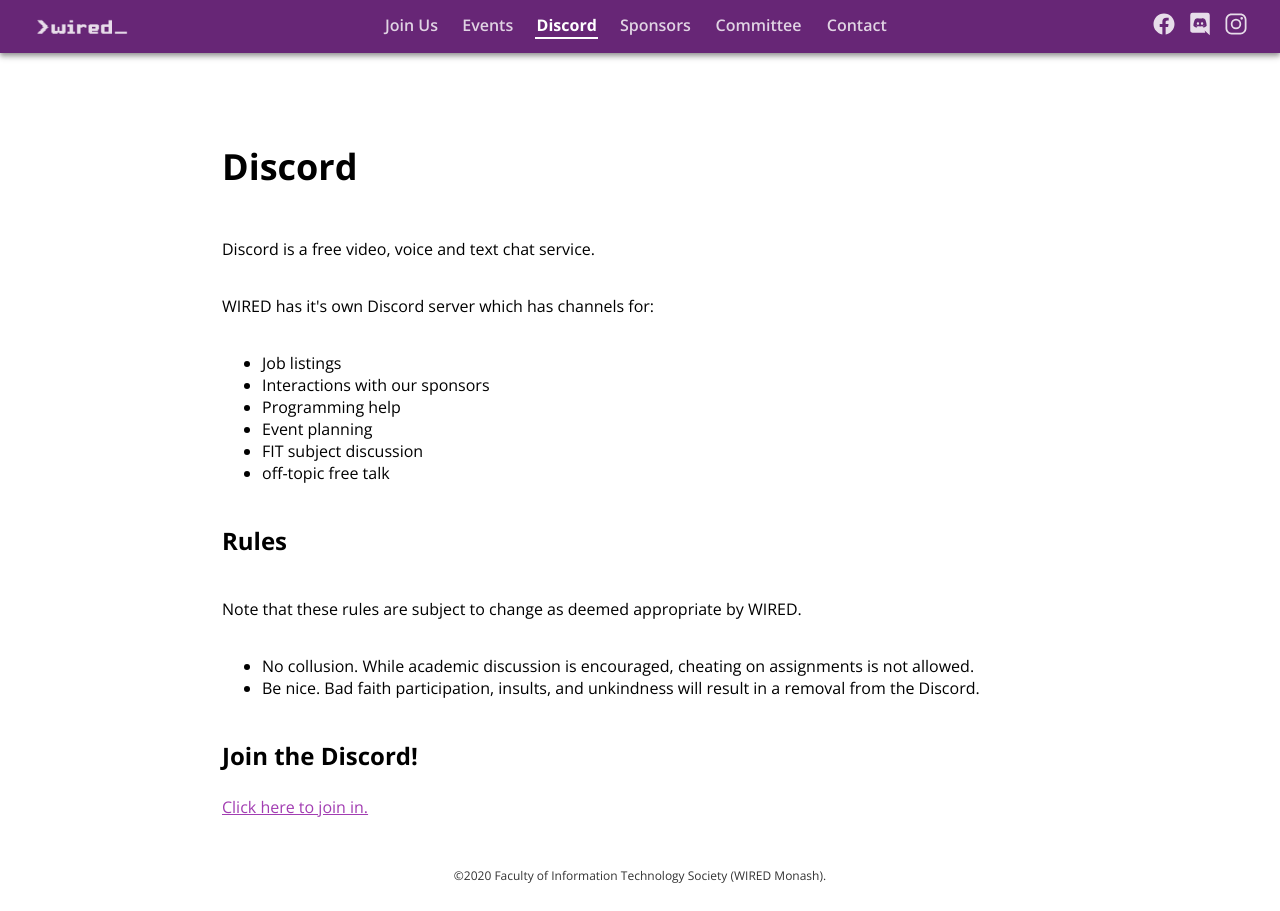
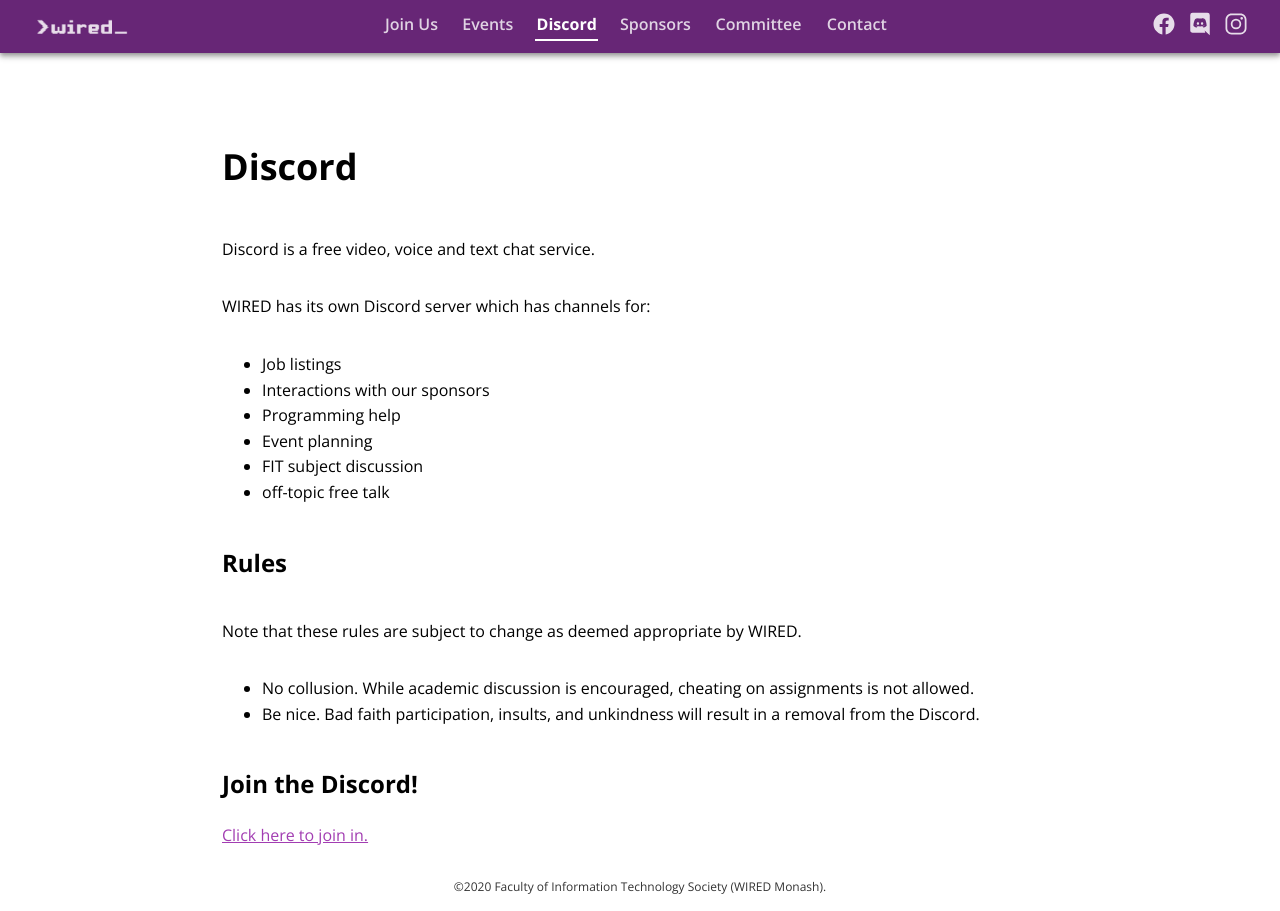
Before and after one commit to wiredmonash/website, a Jekyll site: the page built from discord.html, in a window 1280 px wide. Built offline with Jekyll 4.4.1, drawn with Linux system fonts in a browser that asks for light colours.

Commit message:
Increase line-height for lists, fix typo

```diff
--- a/_sass/main.scss
+++ b/_sass/main.scss
@@ -61,7 +61,9 @@ h3 {
   font-size: 1.5rem;
 }
 
-p {
+p,
+ul,
+ol {
   line-height: 1.6;
 }
 
--- a/discord.html
+++ b/discord.html
@@ -6,7 +6,7 @@ order: 3
 
 <h2>Discord</h2>
 <p>Discord is a free video, voice and text chat service.</p>
-<p>WIRED has it's own Discord server which has channels for:</p>
+<p>WIRED has its own Discord server which has channels for:</p>
 <ul>
 	<li>Job listings</li>
 	<li>Interactions with our sponsors</li>
```
